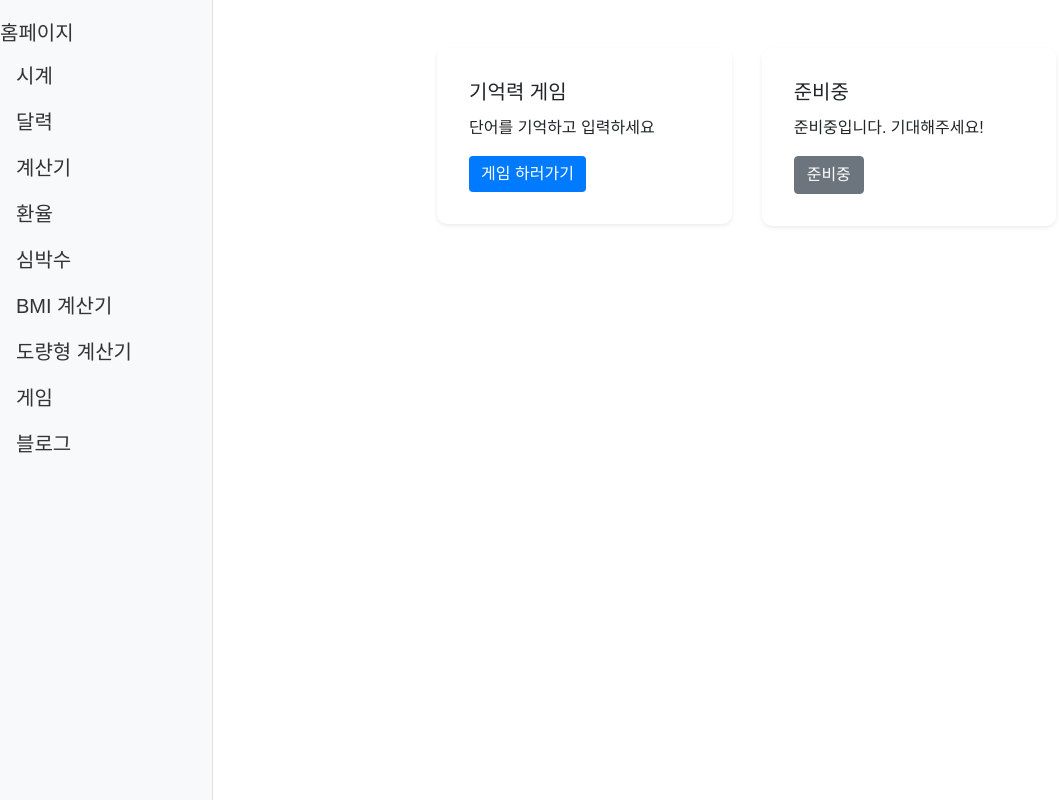
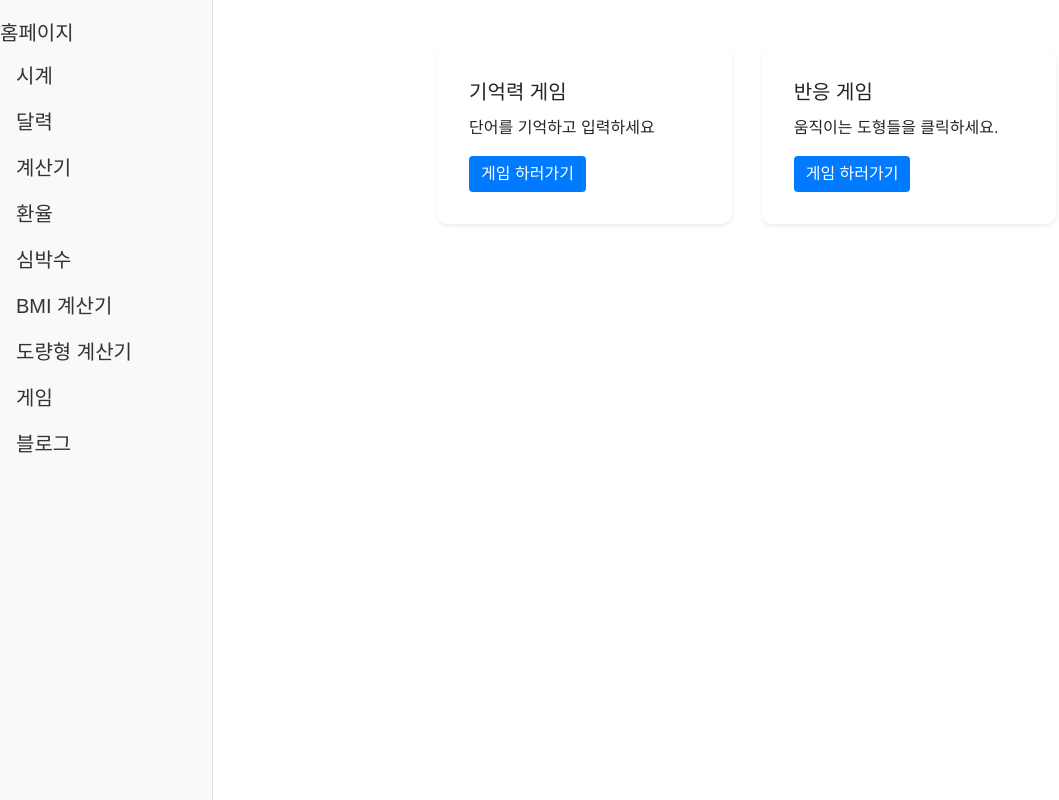
Before and after one commit to maaaruuu00/jiobi_site, a Django app: template mysite/templates/game.html in a window 1280 px wide. Shown: the whole page, without its empty margins (0-1059 px from the left). Run offline with Django 5.2, Linux system fonts and the light colour scheme; the template is opened without the code that fills it, so the values that code supplies are empty; some libraries are stand-ins or nearby versions.

Commit message:
기억력 및 반응  게임 통합  작업 완료

```diff
--- a/mysite/reactiontime_app/templates/game/end.html
+++ b/mysite/reactiontime_app/templates/game/end.html
@@ -42,8 +42,12 @@
     <div class="container">
         <h1>게임 종료</h1>
         <p class="score">최종 점수: {{ score }}</p>
+        <!--
         <button class="button" onclick="window.location.href='/start'">종료</button>
         <button class="button" onclick="window.location.href='/play'">다시 시작</button>
+        -->
+        <button class="button" onclick="window.location.href='{% url 'start' %}'">종료</button>
+        <button class="button" onclick="window.location.href='{% url 'play' %}'">다시 시작</button>
     </div>
 </body>
 </html>
--- a/mysite/reactiontime_app/templates/game/play.html
+++ b/mysite/reactiontime_app/templates/game/play.html
@@ -208,7 +208,9 @@
             } else {
                 clearInterval(gameInterval);
                 clearInterval(stateInterval);
-                window.location.href = `/end?score=${score}`;
+                // window.location.href = `/end?score=${score}`;
+                window.location.href = "{% url 'end' %}?score=" + score;
+
             }
 
             if (timeLeft % 15 === 0 && timeLeft !== 15) {  // 파트별 시간 15초
--- a/mysite/reactiontime_app/templates/game/start.html
+++ b/mysite/reactiontime_app/templates/game/start.html
@@ -33,7 +33,8 @@
 <body>
     <div class="container">
         <h1>반응 속도 게임</h1>
-        <button class="button" onclick="window.location.href='/play'">시작하기</button>
+        <button class="button" onclick="window.location.href='{% url 'play' %}'">시작하기</button>
+
     </div>
 </body>
 </html>
--- a/mysite/templates/game.html
+++ b/mysite/templates/game.html
@@ -15,16 +15,20 @@
                 <div class="card-body">
                     <h5 class="card-title">기억력 게임</h5>
                     <p class="card-text">단어를 기억하고 입력하세요</p>
-                    <button class="btn btn-primary">게임 하러가기</button>
+                    <!-- 버튼을 클릭하면 memorytest_app의 index 뷰로 이동 -->
+                    <a href="{% url 'index' %}" class="btn btn-primary">게임 하러가기</a>
+                    <!-- <button class="btn btn-primary">게임 하러가기</button> -->
                 </div>
             </div>
         </div>
         <div class="col-md-6">
             <div class="card mb-4 shadow-sm">
                 <div class="card-body">
-                    <h5 class="card-title">준비중</h5>
-                    <p class="card-text">준비중입니다. 기대해주세요!</p>
-                    <button class="btn btn-secondary" onclick="alert('준비중입니다. 기대해주세요!')">준비중</button>
+                    <h5 class="card-title">반응 게임</h5>
+                    <p class="card-text">움직이는 도형들을 클릭하세요. </p>
+                    <!-- 버튼을 클릭하면 memorytest_app의 index 뷰로 이동 -->
+                    <a href="{% url 'start' %}" class="btn btn-primary">게임 하러가기</a>
+                    <!-- <button class="btn btn-secondary" onclick="alert('준비중입니다. 기대해주세요!')">준비중</button> -->
                 </div>
             </div>
         </div>
```
Also changed, not shown: mysite/db.sqlite3, mysite/static/images/background.jpg (added).
